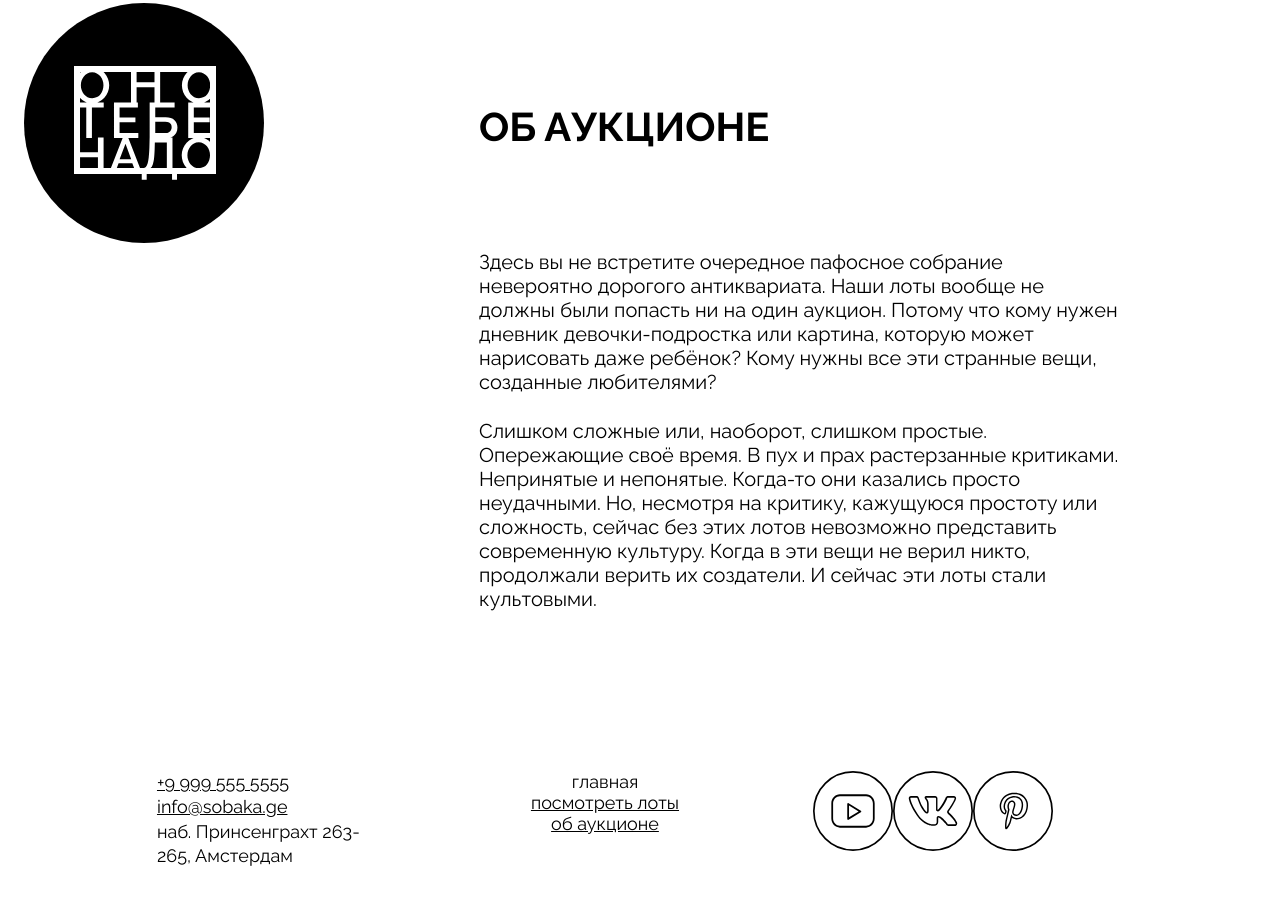
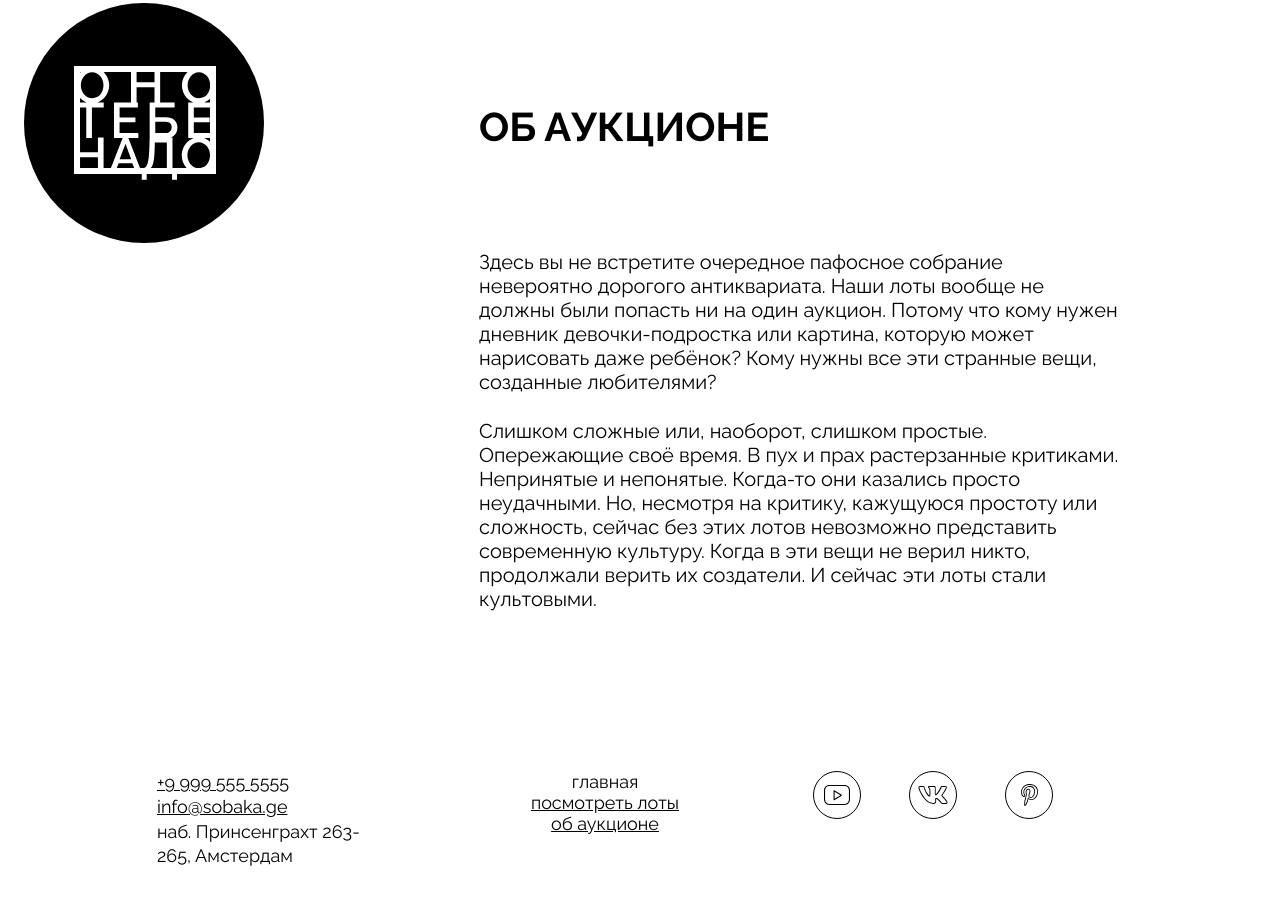
Before and after one commit to Morrriarty/ono-tebe-nado, a plain HTML site: page index.html in a window 1280 px wide. Shown: the part 2057-2961 px from the top of the page. Drawn offline with Linux system fonts and the light colour scheme.

Commit message:
ono-tebe-nado_review

```diff
--- a/styles/style.css
+++ b/styles/style.css
@@ -350,11 +350,9 @@
 
 .footer__social-list {
   display: flex;
+  gap: 48px;
   flex-direction: row;
   justify-content: space-between;
   width: 240px;
   list-style-type: none;
 }
-
-.footer__social-list-item {
-}
```
